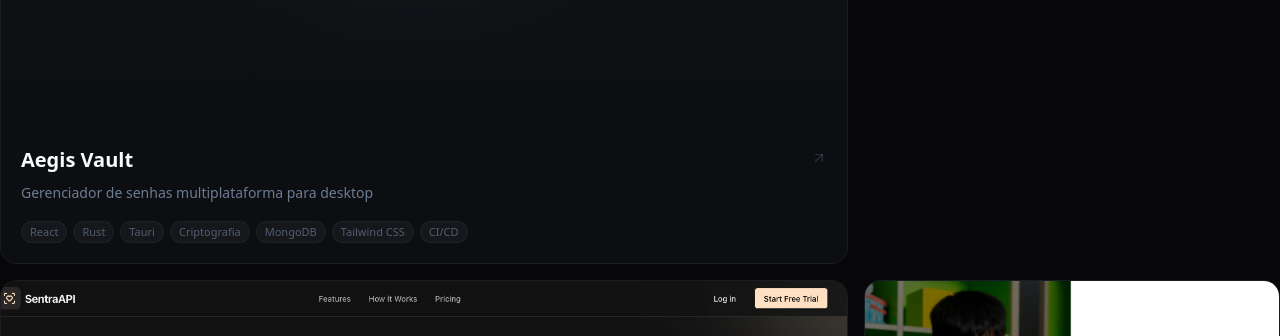
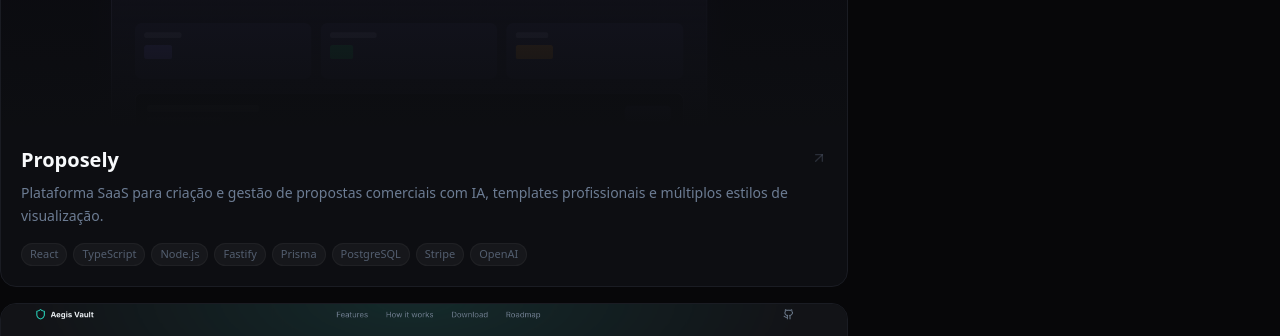
Before and after one commit to leonardoReizz/portifolio, a Next.js app: page / in a window 1280 px wide. Shown: the part 1620-1956 px from the top of the page. Built offline with nearby package versions, Linux system fonts and the light colour scheme.

Commit message:
feat: proposely

```diff
--- a/src/app/components/Projects.tsx
+++ b/src/app/components/Projects.tsx
@@ -16,6 +16,25 @@
 }
 
 const projects: Project[] = [
+  {
+    id: 114,
+    title: "Proposely",
+    description:
+      "Plataforma SaaS para criação e gestão de propostas comerciais com IA, templates profissionais e múltiplos estilos de visualização.",
+    image: "./proposely.png",
+    tags: [
+      "React",
+      "TypeScript",
+      "Node.js",
+      "Fastify",
+      "Prisma",
+      "PostgreSQL",
+      "Stripe",
+      "OpenAI",
+    ],
+    demoUrl: "http://proposelylp.cap.leonardo-reis.com",
+    featured: true,
+  },
   {
     id: 113,
     title: "Aegis Vault",
```
Also changed, not shown: public/proposely.png (added).
